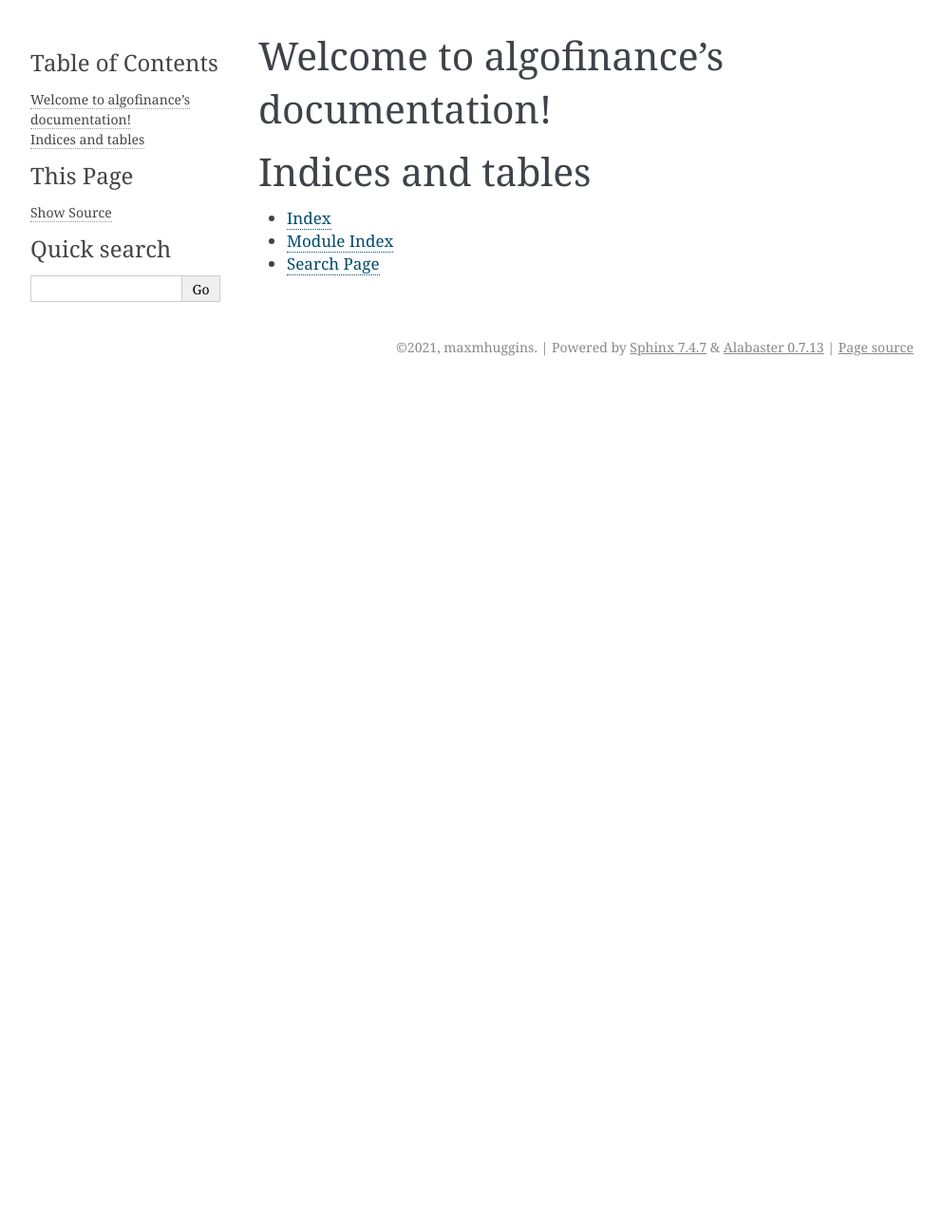
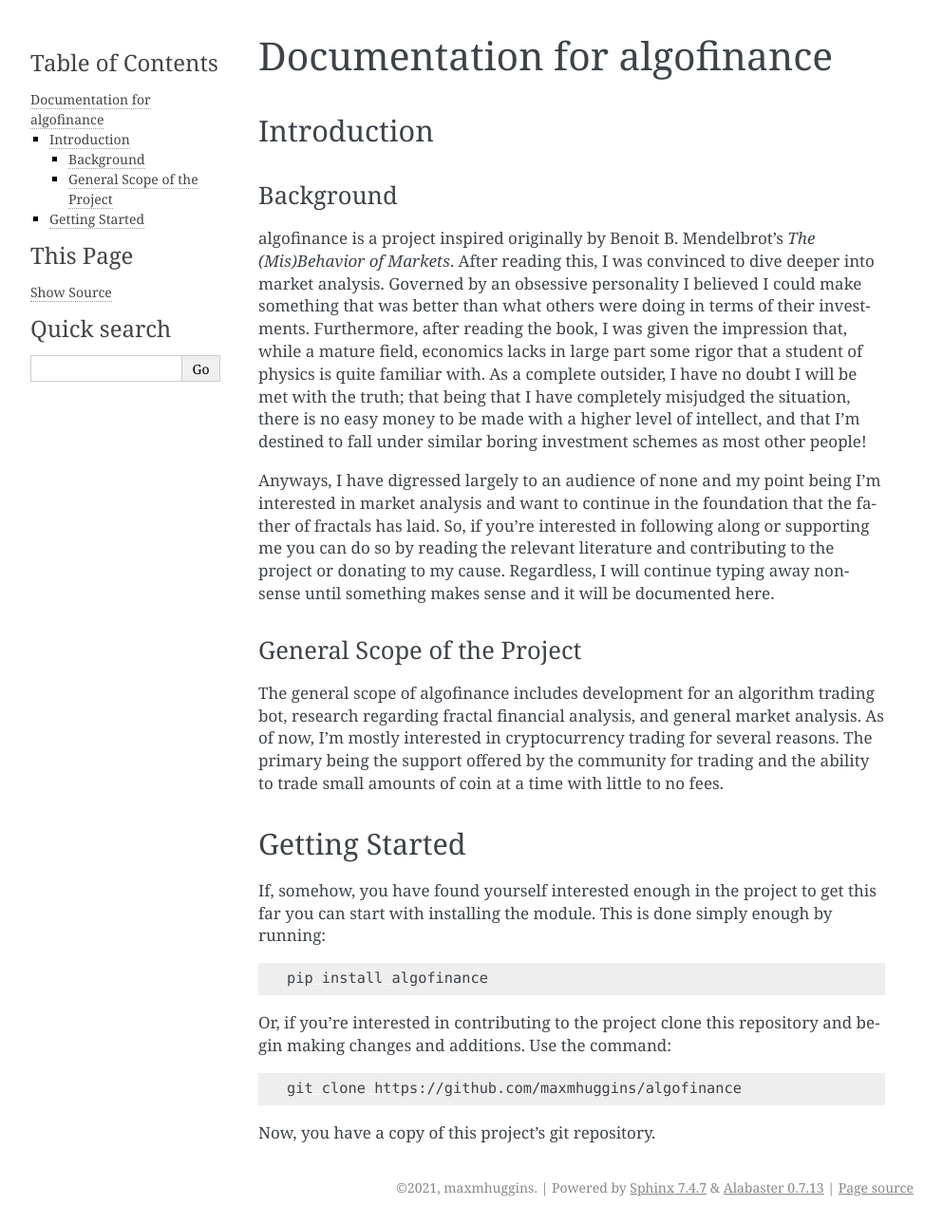
Before and after one commit to maxmhuggins/algofinance, a Sphinx documentation site: the page built from docs/source/index.rst, in a window 1280 px wide. Shown: the whole page at 95% size, without its empty margins (148-1141 px from the left). Built offline with Sphinx 7.4.7, drawn with Linux system fonts in a browser that asks for light colours; before the commit the page ends 900 px from its top, so only the background shows below that.

Commit message:
Added an introduction for the project docs

```diff
--- a/docs/source/conf.py
+++ b/docs/source/conf.py
@@ -10,9 +10,9 @@
 # add these directories to sys.path here. If the directory is relative to the
 # documentation root, use os.path.abspath to make it absolute, like shown here.
 #
-# import os
-# import sys
-# sys.path.insert(0, os.path.abspath('.'))
+import os
+import sys
+sys.path.insert(0, os.path.abspath('../../algofinance/generalanalysis/'))
 
 
 # -- Project information -----------------------------------------------------
@@ -27,8 +27,7 @@ author = 'maxmhuggins'
 # Add any Sphinx extension module names here, as strings. They can be
 # extensions coming with Sphinx (named 'sphinx.ext.*') or your custom
 # ones.
-extensions = [
-]
+extensions = ['sphinx.ext.autodoc']
 
 # Add any paths that contain templates here, relative to this directory.
 templates_path = ['_templates']
--- a/docs/source/index.rst
+++ b/docs/source/index.rst
@@ -3,18 +3,38 @@
    You can adapt this file completely to your liking, but it should at least
    contain the root `toctree` directive.
 
-Welcome to algofinance's documentation!
-=======================================
+Documentation for algofinance
+=============================
+Introduction
+------------
+Background
+^^^^^^^^^^
+algofinance is a project inspired originally by Benoit B. Mendelbrot's *The (Mis)Behavior of Markets*. After reading this, I was convinced to dive deeper into market analysis. Governed by an obsessive personality I believed I could make something that was better than what others were doing in terms of their investments. Furthermore, after reading the book, I was given the impression that, while a mature field, economics lacks in large part some rigor that a student of physics is quite familiar with. As a complete outsider, I have no doubt I will be met with the truth; that being that I have completely misjudged the situation, there is no easy money to be made with a higher level of intellect, and that I'm destined to fall under similar boring investment schemes as most other people!
+
+Anyways, I have digressed largely to an audience of none and my point being I'm interested in market analysis and want to continue in the foundation that the father of fractals has laid. So, if you're interested in following along or supporting me you can do so by reading the relevant literature and contributing to the project or donating to my cause. Regardless, I will continue typing away nonsense until something makes sense and it will be documented here.
+
+General Scope of the Project
+^^^^^^^^^^^^^^^^^^^^^^^^^^^^
+The general scope of algofinance includes development for an algorithm trading bot, research regarding fractal financial analysis, and general market analysis. As of now, I'm mostly interested in cryptocurrency trading for several reasons. The primary being the support offered by the community for trading and the ability to trade small amounts of coin at a time with little to no fees.
+
+Getting Started
+---------------
+If, somehow, you have found yourself interested enough in the project to get this far you can start with installing the module. This is done simply enough by running:
+
+.. code:: bash
+
+    pip install algofinance
+
+Or, if you're interested in contributing to the project clone this repository and begin making changes and additions. Use the command:
+
+.. code:: bash
+
+    git clone https://github.com/maxmhuggins/algofinance
+
+Now, you have a copy of this project's git repository.
 
 .. toctree::
    :maxdepth: 2
    :caption: Contents:
-
-
-
-Indices and tables
-==================
-
-* :ref:`genindex`
-* :ref:`modindex`
-* :ref:`search`
+    .. automodule:: datareader
+        :members:
```
Also changed, not shown: README.md (+3 -1 lines), 7 other files.
